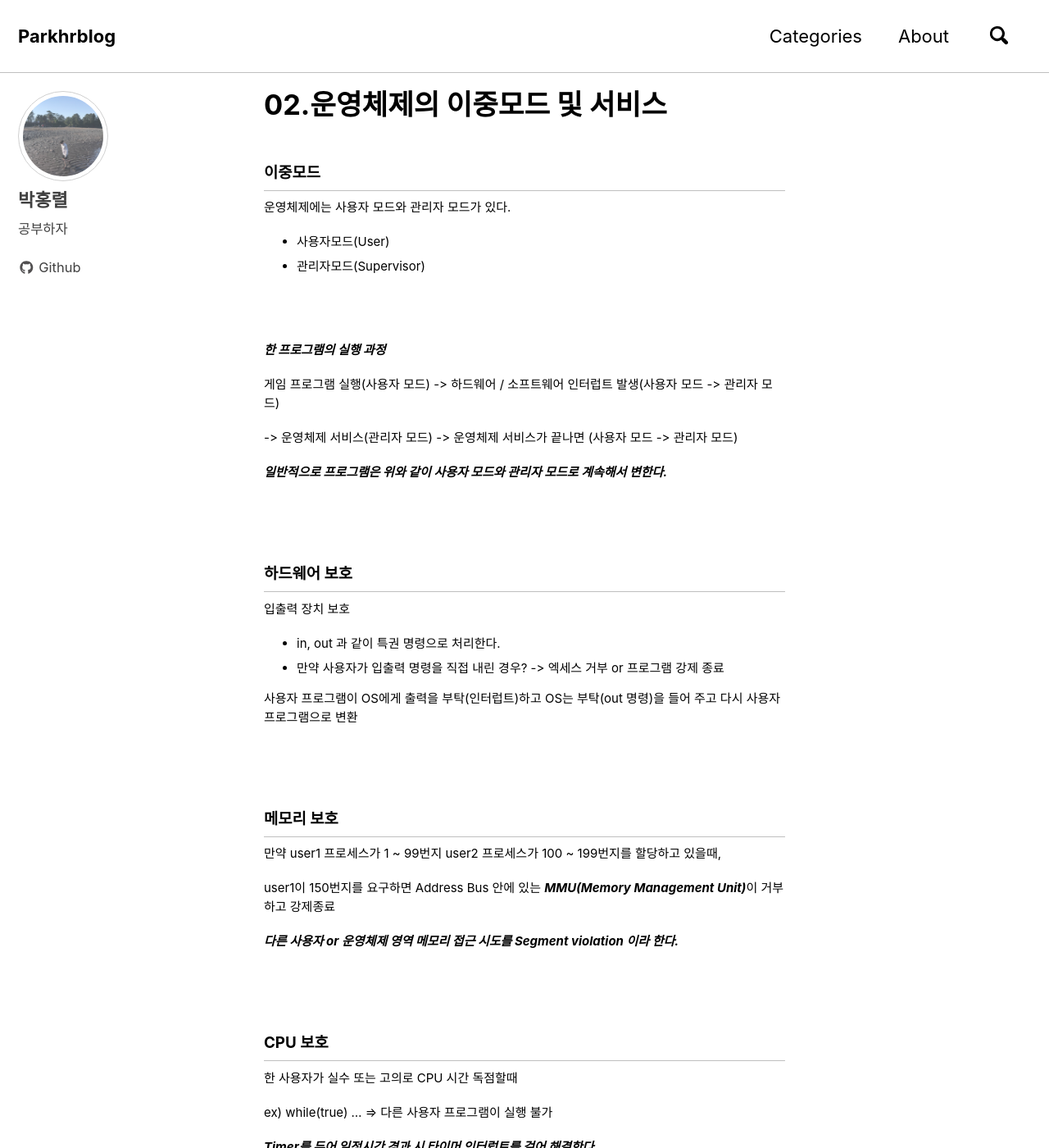
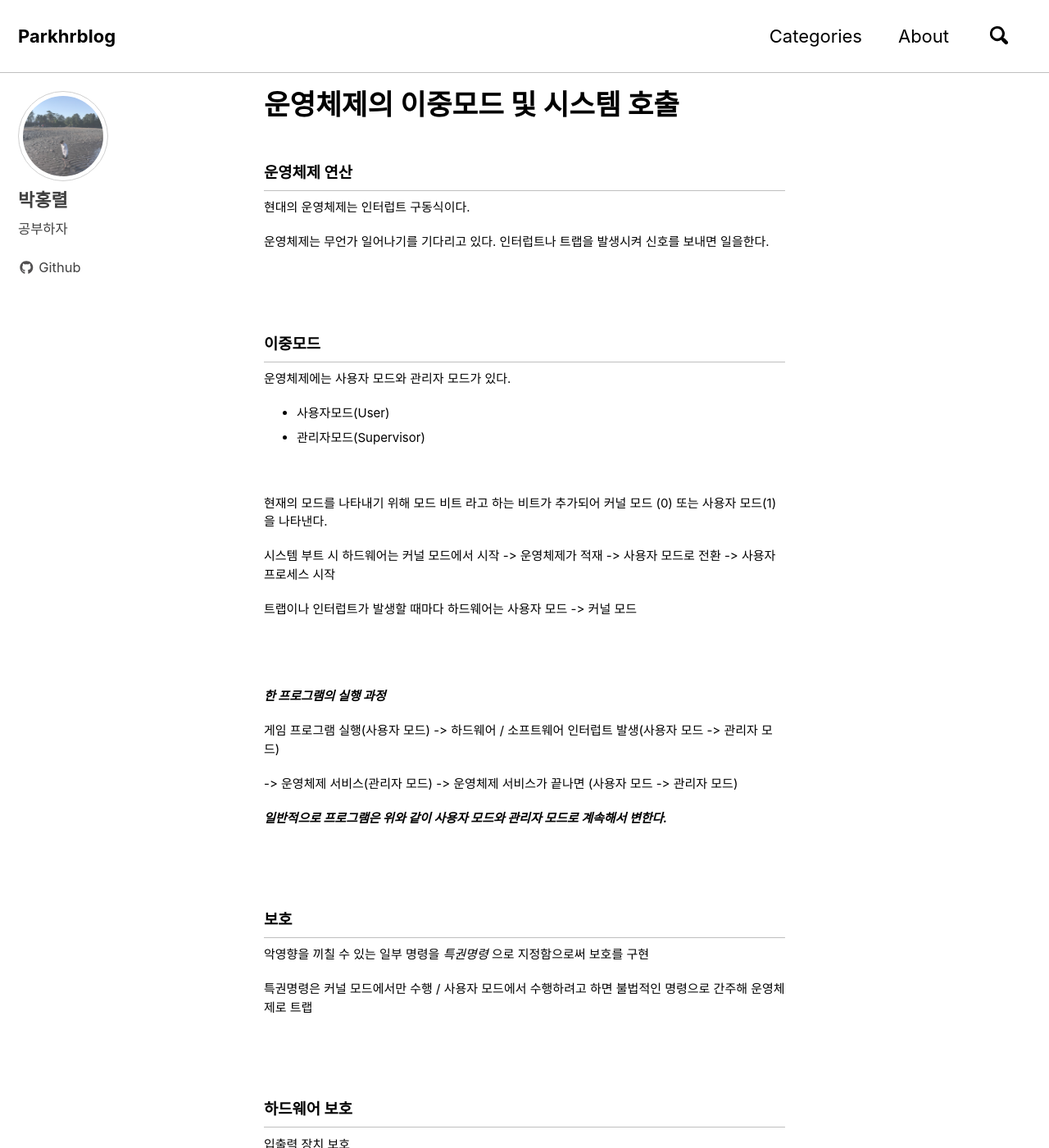
Before and after one commit to parkhr/parkhr.github.io, a Jekyll site: the page built from _posts/2019-06-23-운영체제이중모드 시스템호출.md, in a window 1280 px wide and 1400 px high. Shown: the whole window at 82% size. Built offline with Jekyll 4.4.1, drawn with Linux system fonts in a browser that asks for light colours; cached includes are drawn as plain includes; nearby versions of some CDN libraries; some of the changed text lies outside the part shown.

Commit message:
내용 수정, 프로세스,스레드 추가

```diff
--- a/_posts/2019-06-23-operatingSystem2.md
+++ b/_posts/2019-06-23-운영체제이중모드 시스템호출.md
@@ -1,11 +1,20 @@
 ---
 published: true
 layout: single
-title: "02.운영체제의 이중모드 및 서비스"
+title: "운영체제의 이중모드 및 시스템 호출"
 category:
   - operating system
 date : 2019-06-23 22:36:00
 ---
+
+## 운영체제 연산
+
+현대의 운영체제는 인터럽트 구동식이다.
+
+운영체제는 무언가 일어나기를 기다리고 있다. 인터럽트나 트랩을 발생시켜 신호를 보내면 일을한다.
+
+<br/>
+<br/>
 
 ## 이중모드
 
@@ -13,6 +22,14 @@ date : 2019-06-23 22:36:00
 
 - 사용자모드(User)
 - 관리자모드(Supervisor)
+
+<br/>
+
+현재의 모드를 나타내기 위해 모드 비트 라고 하는 비트가 추가되어 커널 모드 (0) 또는 사용자 모드(1)을 나타낸다.
+
+시스템 부트 시 하드웨어는 커널 모드에서 시작 -> 운영체제가 적재 -> 사용자 모드로 전환 -> 사용자 프로세스 시작
+
+트랩이나 인터럽트가 발생할 때마다 하드웨어는 사용자 모드 -> 커널 모드
 
 <br/>
 <br/>
@@ -26,6 +43,14 @@ date : 2019-06-23 22:36:00
 
 
 ***일반적으로 프로그램은 위와 같이 사용자 모드와 관리자 모드로 계속해서 변한다.***
+
+<br/>
+<br/>
+
+## 보호
+악영향을 끼칠 수 있는 일부 명령을 *특권명령* 으로 지정함으로써 보호를 구현
+
+특권명령은 커널 모드에서만 수행 / 사용자 모드에서 수행하려고 하면 불법적인 명령으로 간주해 운영체제로 트랩
 
 <br/>
 <br/>
@@ -116,10 +141,15 @@ Track / Sector로 구성 되어 있는 디스크를 파일이라는 ***논리적
 
 <br/>
 <br/>
+<br/>
 
-## System calls
+## 시스템 호출(system calls)
 
 일반 어플리케이션 프로그램이 OS가 제공하는 서비스를 받기 위해 호출하는 것을 말한다.
+
+C나 C++과 같은 고급 언어로 작성된 프로그램들은 직접 시스템 호출을 사용할 수 없기 때문에 고급 API를 통해 시스템 호출에 접근한다.
+
+예) 한 파일의 데이터를 다른 파일로 복사하는 과정에서 나타나는 시스템 호출
 
 - process 관련 -> end, load, execute, create, terminate, get / set ...
 
```
Also changed, not shown: _posts/2019-06-19-운영체제서론.md (renamed from _posts/2019-06-19-operatingSystem1.md, +11 -14 lines), _posts/2019-08-03-프로세스.md (renamed from _posts/2019-08-03-operatingSystem3.md, +7 -28 lines), _posts/2019-12-03-쓰레드.md (added, +63 -0 lines).
